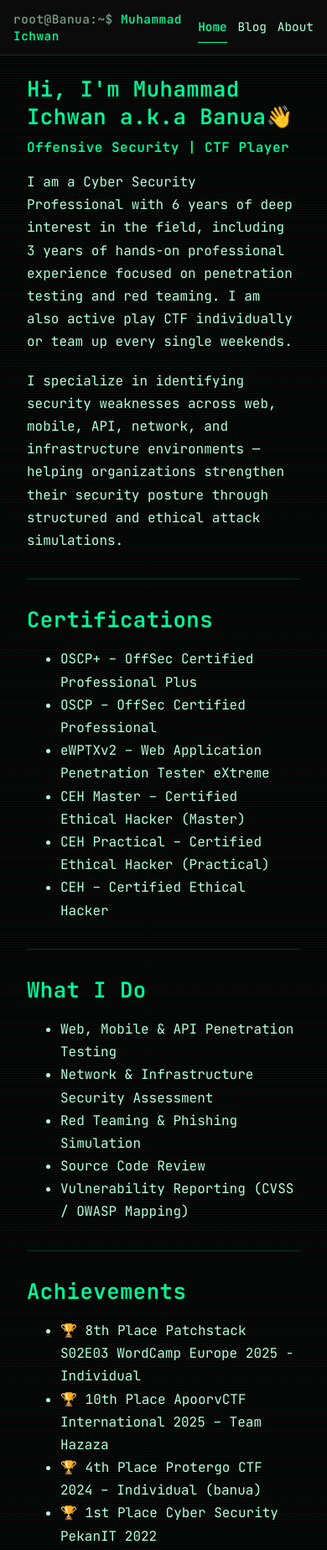
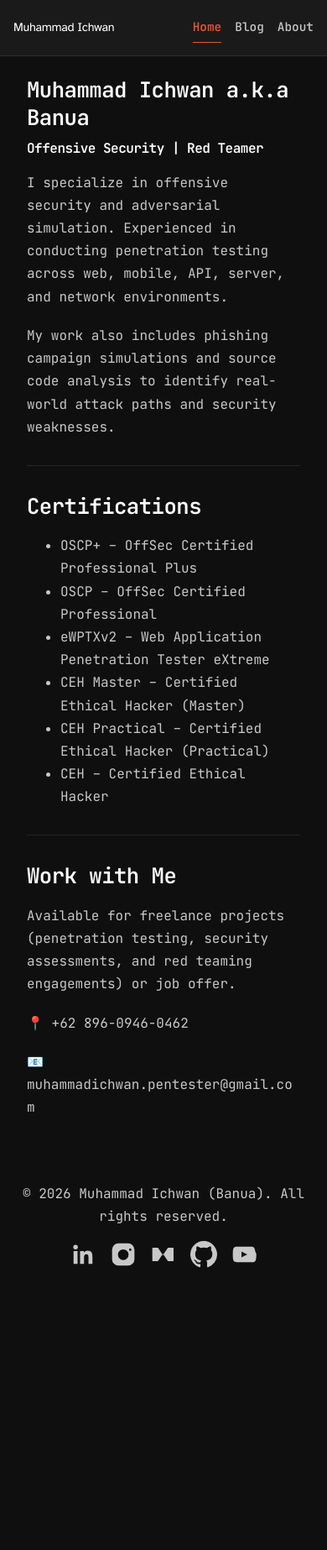
Before and after one commit to banuaa/banuaa.github.io, an Astro site: page / in a window 390 px wide. Shown: the top 1846 px of the page at 84% size. After the commit the page ends 1614 px from the top, so only its background shows below. Built offline with nearby package versions, Linux system fonts and the light colour scheme; Astro itself is replaced by a stand-in of ours.

Commit message:
Update Theme

```diff
--- a/package.json
+++ b/package.json
@@ -9,10 +9,10 @@
     "astro": "astro"
   },
   "dependencies": {
-    "@astrojs/mdx": "^4.3.13",
-    "@astrojs/rss": "^4.0.15",
+    "@astrojs/mdx": "^5.0.4",
+    "@astrojs/rss": "^4.0.15-beta.4",
     "@astrojs/sitemap": "^3.7.0",
-    "astro": "^5.17.1",
+    "astro": "^6.1.9",
     "sharp": "^0.34.3"
   }
 }
--- a/src/components/Header.astro
+++ b/src/components/Header.astro
@@ -51,7 +51,6 @@ import HeaderLink from './HeaderLink.astro';
 				</svg>
 			</a>
 		</div>
-
 	</nav>
 </header>
 
@@ -71,32 +70,26 @@ import HeaderLink from './HeaderLink.astro';
 		justify-content: space-between;
 		max-width: 1100px;
 		margin: 0 auto;
-		padding: 0.8em 1em;
+		padding: 0.9em 1em;
 	}
 
-	/* Brand = terminal prompt style */
+	/* CLEAN BRAND (no terminal style) */
 	.brand {
 		margin: 0;
-		font-size: 0.95rem;
-		font-weight: 500;
-		letter-spacing: 0.5px;
-		font-family: "JetBrains Mono", monospace;
+		font-size: 1rem;
+		font-weight: 600;
+		letter-spacing: -0.3px;
+		font-family: "Atkinson", sans-serif;
 	}
 
 	.brand a {
 		text-decoration: none;
-		color: var(--accent);
-	}
-
-	/* Optional: make brand look like prompt */
-	.brand a::before {
-		content: "root@Banua:~$ ";
-		color: rgb(var(--text-muted));
+		color: rgb(var(--text-primary));
 	}
 
 	.internal-links {
 		display: flex;
-		gap: 1.2rem;
+		gap: 1.4rem;
 	}
 
 	nav a {
@@ -105,7 +98,7 @@ import HeaderLink from './HeaderLink.astro';
 		text-decoration: none;
 		font-size: 0.9rem;
 		border-bottom: 1px solid transparent;
-		transition: color 0.15s ease, border-color 0.15s ease;
+		transition: all 0.2s ease;
 	}
 
 	nav a:hover {
@@ -126,7 +119,7 @@ import HeaderLink from './HeaderLink.astro';
 
 	.social-links a {
 		color: rgb(var(--text-muted));
-		transition: color 0.15s ease;
+		transition: color 0.2s ease;
 	}
 
 	.social-links a:hover {
@@ -139,7 +132,7 @@ import HeaderLink from './HeaderLink.astro';
 		}
 
 		.internal-links {
-			gap: 0.8rem;
+			gap: 1rem;
 		}
 	}
 </style>
--- a/src/pages/index.astro
+++ b/src/pages/index.astro
@@ -4,7 +4,7 @@ import Footer from '../components/Footer.astro';
 import Header from '../components/Header.astro';
 
 const SITE_TITLE = "Muhammad Ichwan | Offensive Security";
-const SITE_DESCRIPTION = "OSCP+, OSCP, CEH Master, eWPTXv2 certified penetration tester specializing in web, mobile, API, and infrastructure security.";
+const SITE_DESCRIPTION = "OSCP+, OSCP, CEH Master, eWPTXv2 certified red teamer and penetration tester specializing in web, mobile, API, server, and network security.";
 ---
 
 <!doctype html>
@@ -16,18 +16,18 @@ const SITE_DESCRIPTION = "OSCP+, OSCP, CEH Master, eWPTXv2 certified penetration
 		<Header />
 		<main>
 
-			<!-- HERO SECTION -->
 			<section>
-				<h2>Hi, I'm Muhammad Ichwan a.k.a Banua👋</h1>
-				<h4>Offensive Security | CTF Player</h4>
+				<h2>Muhammad Ichwan a.k.a Banua</h1>
+				<h4>Offensive Security | Red Teamer</h4>
 				<p>
-					I am a Cyber Security Professional with 6 years of deep interest in the field, including
-					3 years of hands-on professional experience focused on penetration testing and red teaming.
-					I am also active play CTF individually or team up every single weekends.
+					I specialize in offensive security and adversarial simulation.
+					Experienced in conducting penetration testing across web, mobile,
+					API, server, and network environments.
 				</p>
 				<p>
-					I specialize in identifying security weaknesses across web, mobile, API, network, and infrastructure environments —
-					helping organizations strengthen their security posture through structured and ethical attack simulations.
+					My work also includes phishing campaign simulations and
+					source code analysis to identify real-world attack paths
+					and security weaknesses.
 				</p>
 			</section>
 
@@ -48,39 +48,13 @@ const SITE_DESCRIPTION = "OSCP+, OSCP, CEH Master, eWPTXv2 certified penetration
 
 			<hr />
 
-			<!-- WHAT I DO -->
-			<section>
-				<h2>What I Do</h2>
-				<ul>
-					<li>Web, Mobile & API Penetration Testing</li>
-					<li>Network & Infrastructure Security Assessment</li>
-					<li>Red Teaming & Phishing Simulation</li>
-					<li>Source Code Review</li>
-					<li>Vulnerability Reporting (CVSS / OWASP Mapping)</li>
-				</ul>
-			</section>
-
-			<hr />
-
-			<!-- ACHIEVEMENTS -->
-			<section>
-				<h2>Achievements</h2>
-				<ul>
-					<li>🏆 8th Place Patchstack S02E03 WordCamp Europe 2025 - Individual</li>
-					<li>🏆 10th Place ApoorvCTF International 2025 – Team Hazaza</li>
-					<li>🏆 4th Place Protergo CTF 2024 – Individual (banua)</li>
-					<li>🏆 1st Place Cyber Security PekanIT 2022</li>
-					<li>🎯 Finalist GEMASTIK XV & XIV Cyber Security Division</li>
-					<li>🎯 Finalist Cyber Jawara National 2022</li>
-					<li>🎯 Many More Multiple National CTF Finalist</li>
-				</ul>
-			</section>
-
-			<hr />
-
 			<!-- CONTACT / CTA -->
 			<section>
-				<h2>Let's Connect (Freelance, etc)</h2>
+				<h2>Work with Me</h2>
+				<p>
+					Available for freelance projects (penetration testing, security assessments,
+					and red teaming engagements) or job offer.
+				</p>
 				<p>
 					📍 +62 896-0946-0462
 				</p>
--- a/src/styles/global.css
+++ b/src/styles/global.css
@@ -1,23 +1,23 @@
 :root {
-	/* Minimal terminal palette */
-	--accent: #00ff9c;
-	--accent-soft: #00c97a;
+	/* Accent */
+	--accent: #e4572e;
+	--accent-soft: #ff7a59;
 
-	/* True dark terminal colors */
-	--bg: #050505;
-	--bg-soft: #0b0b0b;
-	--panel: #101010;
+	/* Backgrounds */
+	--bg: #0f0f0f;
+	--bg-soft: #1a1a1a;
+	--panel: #141414;
 
-	/* Text colors */
-	--text-primary: 0, 255, 156;
-	--text-secondary: 180, 255, 220;
-	--text-muted: 120, 160, 140;
-	--border: 30, 60, 50;
+	/* Text */
+	--text-primary: 255, 255, 255;
+	--text-secondary: 200, 200, 200;
+	--text-muted: 140, 140, 140;
+	--border: 60, 60, 60;
 
-	/* Subtle terminal glow */
+	/* Shadows */
 	--box-shadow:
-		0 0 0 1px rgba(0, 255, 156, 0.08),
-		0 0 20px rgba(0, 255, 156, 0.05);
+		0 1px 2px rgba(0, 0, 0, 0.4),
+		0 6px 18px rgba(0, 0, 0, 0.3);
 }
 
 @font-face {
@@ -47,18 +47,13 @@ body {
 	color: rgb(var(--text-secondary));
 
 	font-family: "JetBrains Mono", "Fira Code", "Courier New", monospace;
-	font-size: 18px;
+	font-size: 16px;
 	line-height: 1.7;
 
-	/* Prevent horizontal scroll caused by any overflow child */
 	overflow-x: hidden;
 
-	/* subtle scanline effect */
-	background-image: linear-gradient(
-		rgba(0, 255, 156, 0.03) 1px,
-		transparent 1px
-	);
-	background-size: 100% 3px;
+	/* removed terminal scanlines */
+	background-image: none;
 }
 
 /* MAIN CONTAINER */
@@ -79,33 +74,32 @@ h5,
 h6 {
 	margin: 0 0 0.6rem 0;
 	line-height: 1.3;
-	font-weight: 600;
+	font-weight: 700;
 	color: rgb(var(--text-primary));
-	letter-spacing: 0.5px;
+	letter-spacing: -0.5px;
 }
 
 h1 {
-	font-size: 2.6em;
+	font-size: 2.3em;
 }
 h2 {
-	font-size: 2em;
+	font-size: 1.8em;
 }
 h3 {
-	font-size: 1.6em;
+	font-size: 1.4em;
 }
 
-/* TERMINAL STYLE LINKS */
+/* LINKS */
 a {
 	color: var(--accent);
 	text-decoration: none;
-	border-bottom: 1px dotted rgba(0, 255, 156, 0.4);
+	font-weight: 500;
 	transition: all 0.2s ease;
 }
 
 a:hover {
-	color: #00ffc3;
-	border-bottom: 1px solid #00ffc3;
-	text-shadow: 0 0 6px rgba(0, 255, 156, 0.4);
+	color: var(--accent-soft);
+	text-decoration: underline;
 }
 
 /* TEXT */
@@ -130,7 +124,7 @@ img {
 /* INLINE CODE */
 code {
 	padding: 3px 6px;
-	background-color: var(--panel);
+	background-color: var(--bg-soft);
 	border: 1px solid rgba(var(--border), 0.6);
 	border-radius: 4px;
 	color: var(--accent);
@@ -141,22 +135,21 @@ code {
 pre {
 	padding: 1.4em;
 	border-radius: 8px;
-	background: #020202;
-	border: 1px solid rgba(0, 255, 156, 0.15);
+	background: #0a0a0a;
+	border: 1px solid rgba(var(--border), 0.6);
 	box-shadow: var(--box-shadow);
 
-	/* Key fix: scroll horizontally, never overflow the page */
 	overflow-x: auto;
 	max-width: 100%;
 	white-space: pre;
 	word-break: normal;
-	overflow-wrap: normal; /* overrides body's break-word for code */
+	overflow-wrap: normal;
 	box-sizing: border-box;
 }
 
 pre > code {
 	all: unset;
-	color: #bfffe6;
+	color: #f5f5f5;
 	font-family: "JetBrains Mono", "Fira Code", monospace;
 	font-size: 0.9em;
 	line-height: 1.6;
@@ -169,6 +162,7 @@ blockquote {
 	margin: 1.5em 0;
 	color: rgb(var(--text-muted));
 	font-style: italic;
+	background: transparent;
 }
 
 /* TABLES */
@@ -178,7 +172,6 @@ table {
 	background: var(--panel);
 	border: 1px solid rgba(var(--border), 0.5);
 
-	/* Prevent table from overflowing on mobile */
 	display: block;
 	overflow-x: auto;
 	box-sizing: border-box;
@@ -199,7 +192,7 @@ th {
 /* HR */
 hr {
 	border: none;
-	border-top: 1px solid rgba(0, 255, 156, 0.2);
+	border-top: 1px solid rgba(var(--border), 0.5);
 	margin: 2em 0;
 }
 
@@ -216,9 +209,9 @@ input {
 	box-sizing: border-box;
 }
 
-/* TERMINAL SELECTION COLOR */
+/* SELECTION */
 ::selection {
-	background: rgba(0, 255, 156, 0.25);
+	background: var(--accent);
 	color: #ffffff;
 }
 
```
Also changed, not shown: src/pages/about.astro (+14 -14 lines), 2 other files.
